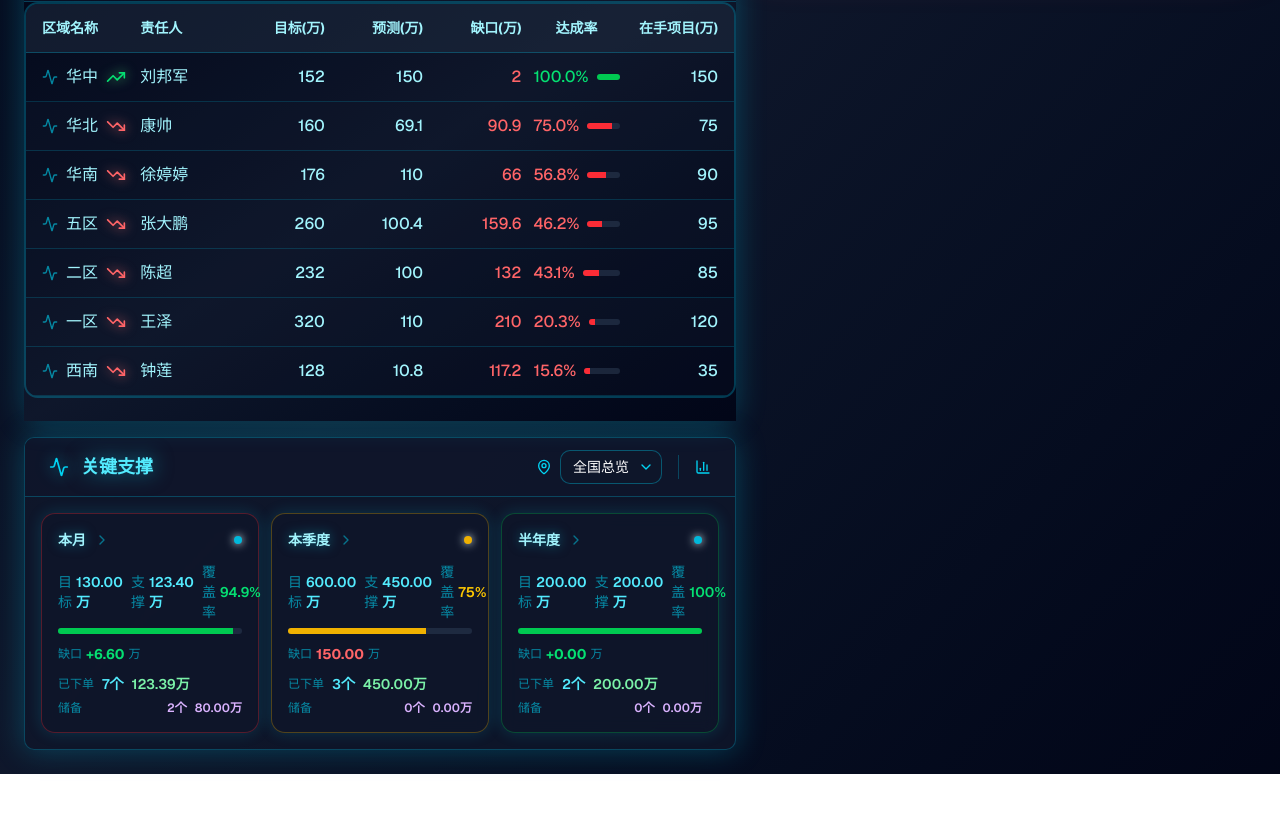
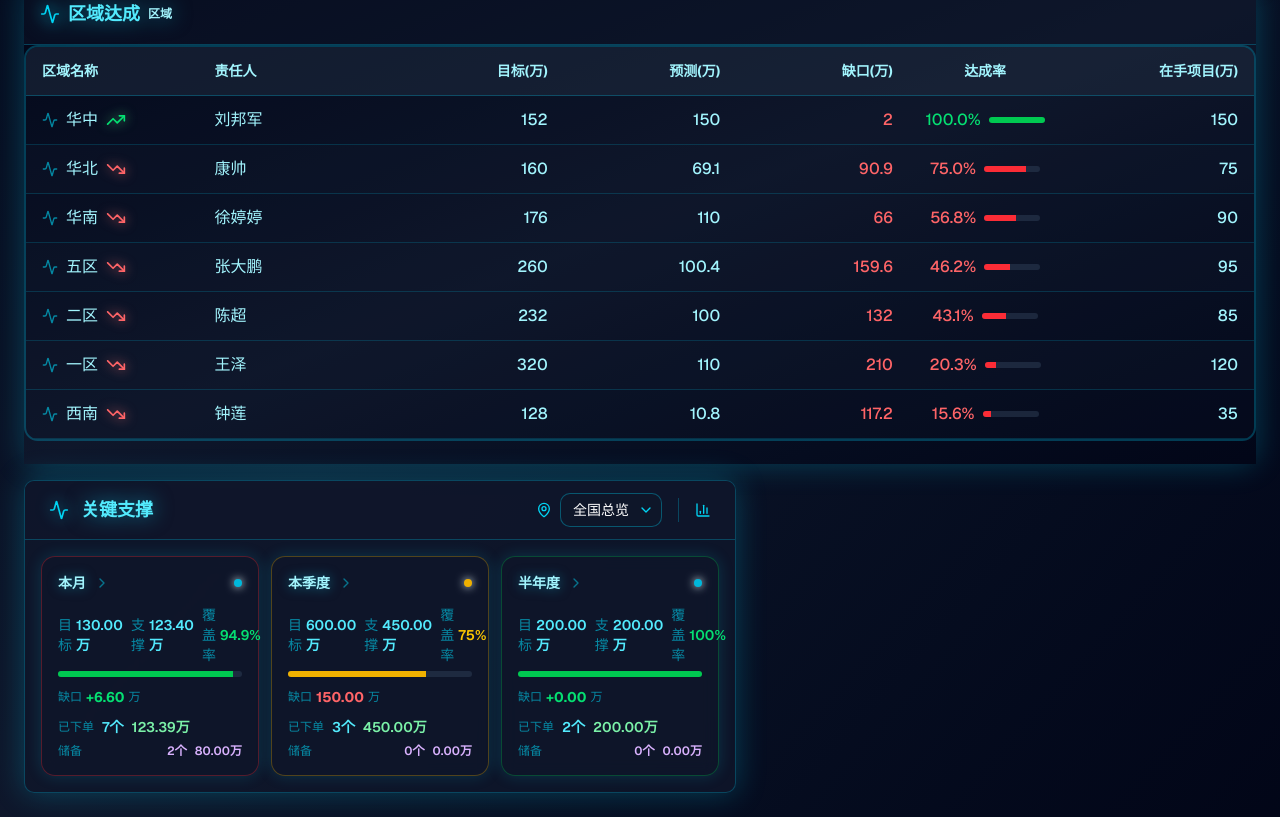
Before and after one commit to navylee1990/coze_jsc, a Next.js app: page /gm in a window 1280 px wide. Shown: the part 616-1433 px from the top of the page. Before the commit the page ends 1390 px from the top, so only its background shows below. Built offline with nearby package versions, Linux system fonts and the light colour scheme.

Commit message:
refactor: 调整布局结构，区域达成模块铺满整行

```diff
--- a/src/app/gm/page.tsx
+++ b/src/app/gm/page.tsx
@@ -433,18 +433,41 @@ export default function GMDashboard() {
         <div className="max-w-[1920px] mx-auto p-4 sm:p-6">
             {/* 驾驶舱风格布局 - 响应式网格 */}
             <div className="grid grid-cols-1 lg:grid-cols-12 gap-2 sm:gap-4">
-          {/* 中央仪表区 */}
+
+          {/* 核心预测决策卡片 - 使用新的汽车驾驶舱风格组件 */}
           <div className={cn(
-            'col-span-1 lg:col-span-7 space-y-2 sm:space-y-4',
+            'col-span-1 lg:col-span-7',
             'transition-all duration-500',
             'opacity-100 translate-y-0'
           )}>
-            {/* 核心预测决策卡片 - 使用新的汽车驾驶舱风格组件 */}
             <div className={`${DASHBOARD_STYLES.cardBg} ${DASHBOARD_STYLES.cardBorder} rounded-xl p-0 ${DASHBOARD_STYLES.glow}`}>
               <PredictionDecisionCard theme="dashboard" />
             </div>
+          </div>
 
-            {/* 区域达成情况 */}
+          {/* 风险识别模块 - 自适应高度 */}
+          <div className={cn(
+            'col-span-1 lg:col-span-5',
+            'transition-all duration-500 delay-100',
+            'opacity-100 translate-y-0'
+          )}>
+            <div className={cn(
+              'bg-slate-900/60 backdrop-blur-sm rounded-xl p-0',
+              'border-2 border-red-500/40',
+              'shadow-[0_0_40px_rgba(239,68,68,0.4)]',
+              'hover:shadow-[0_0_50px_rgba(239,68,68,0.5)]',
+              'transition-shadow duration-300'
+            )}>
+              <RiskIdentificationPanel theme="dashboard" timeRange={selectedTimeRange} />
+            </div>
+          </div>
+
+          {/* 区域达成情况 - 铺满整行 */}
+          <div className={cn(
+            'col-span-1 lg:col-span-12',
+            'transition-all duration-500',
+            'opacity-100 translate-y-0'
+          )}>
             <div className={`${DASHBOARD_STYLES.cardBg} ${DASHBOARD_STYLES.cardBorder} rounded-xl p-0 ${DASHBOARD_STYLES.glow}`}>
               <RegionMatrix
                 data={currentData}
@@ -455,29 +478,17 @@ export default function GMDashboard() {
                 timeRange={selectedTimeRange}
               />
             </div>
+          </div>
 
-            {/* 未来支撑充分性面板 */}
+          {/* 未来支撑充分性面板 */}
+          <div className={cn(
+            'col-span-1 lg:col-span-7',
+            'transition-all duration-500',
+            'opacity-100 translate-y-0'
+          )}>
             <FutureSupportAdequacyPanel theme="dashboard" timeRange={selectedTimeRange} />
           </div>
 
-          {/* 右侧仪表区 */}
-          <div className={cn(
-            'col-span-1 lg:col-span-5 space-y-2 sm:space-y-4',
-            'transition-all duration-500 delay-100',
-            'opacity-100 translate-y-0'
-          )}>
-            {/* 风险识别模块 - 自适应高度 */}
-            <div className={cn(
-              'bg-slate-900/60 backdrop-blur-sm rounded-xl p-0',
-              'border-2 border-red-500/40',
-              'shadow-[0_0_40px_rgba(239,68,68,0.4)]',
-              'hover:shadow-[0_0_50px_rgba(239,68,68,0.5)]',
-              'transition-shadow duration-300'
-            )}>
-              <RiskIdentificationPanel theme="dashboard" timeRange={selectedTimeRange} />
-            </div>
-
-          </div>
         </div>
         </div>
       </main>
```
